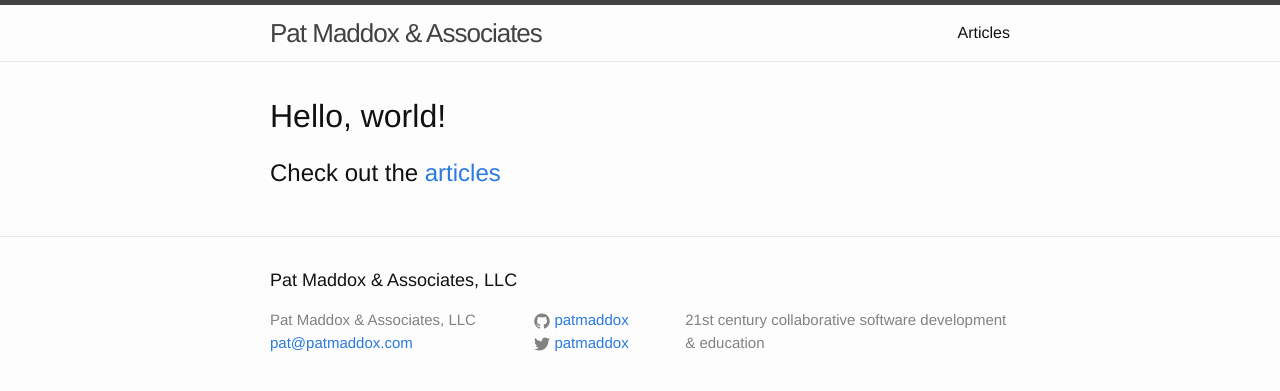
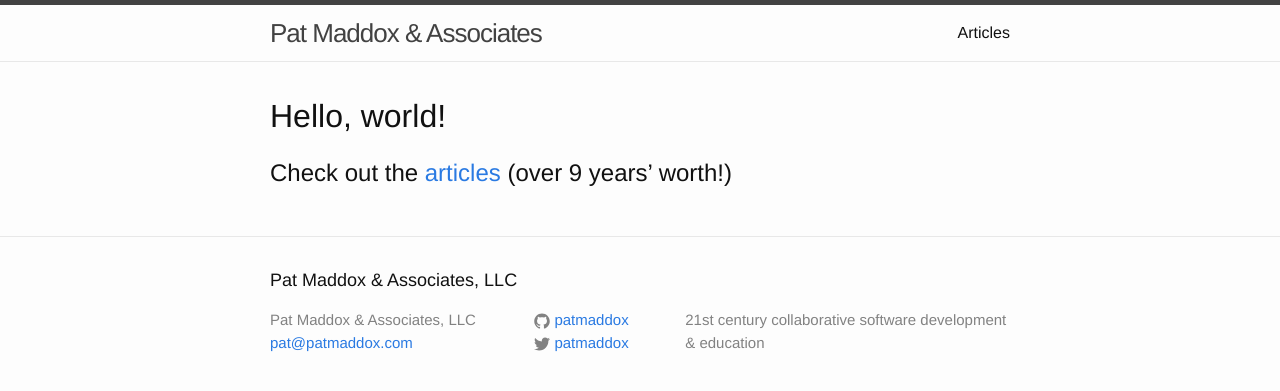
Before and after one commit to patmaddox/patmaddox.github.io, a Jekyll site: the page built from index.md, in a window 1280 px wide. Shown: the top 391 px of the page. Built offline with Jekyll 4.4.1, drawn with Linux system fonts in a browser that asks for light colours.

Commit message:
9 years of articles...

```diff
--- a/index.md
+++ b/index.md
@@ -4,4 +4,4 @@ layout: default
 
 # Hello, world!
 
-## Check out the [articles](/articles)
+## Check out the [articles](/articles) (over 9 years' worth!)
```
